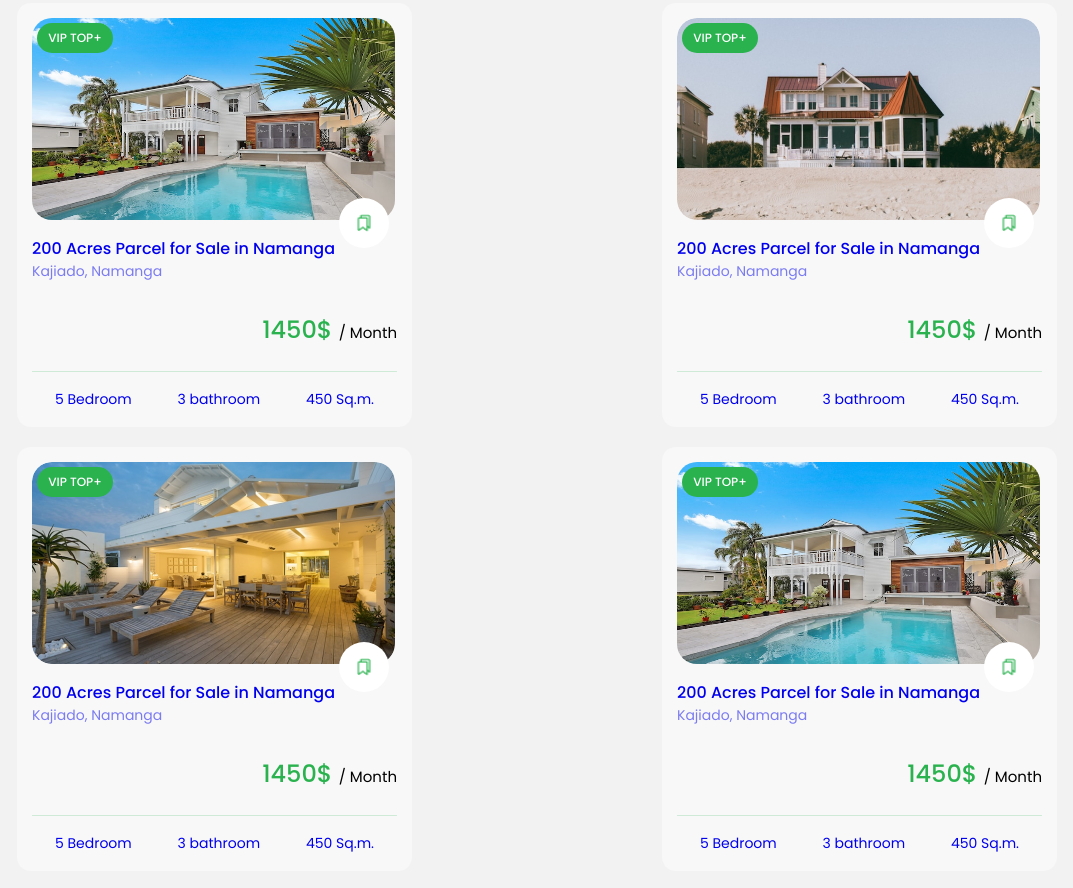
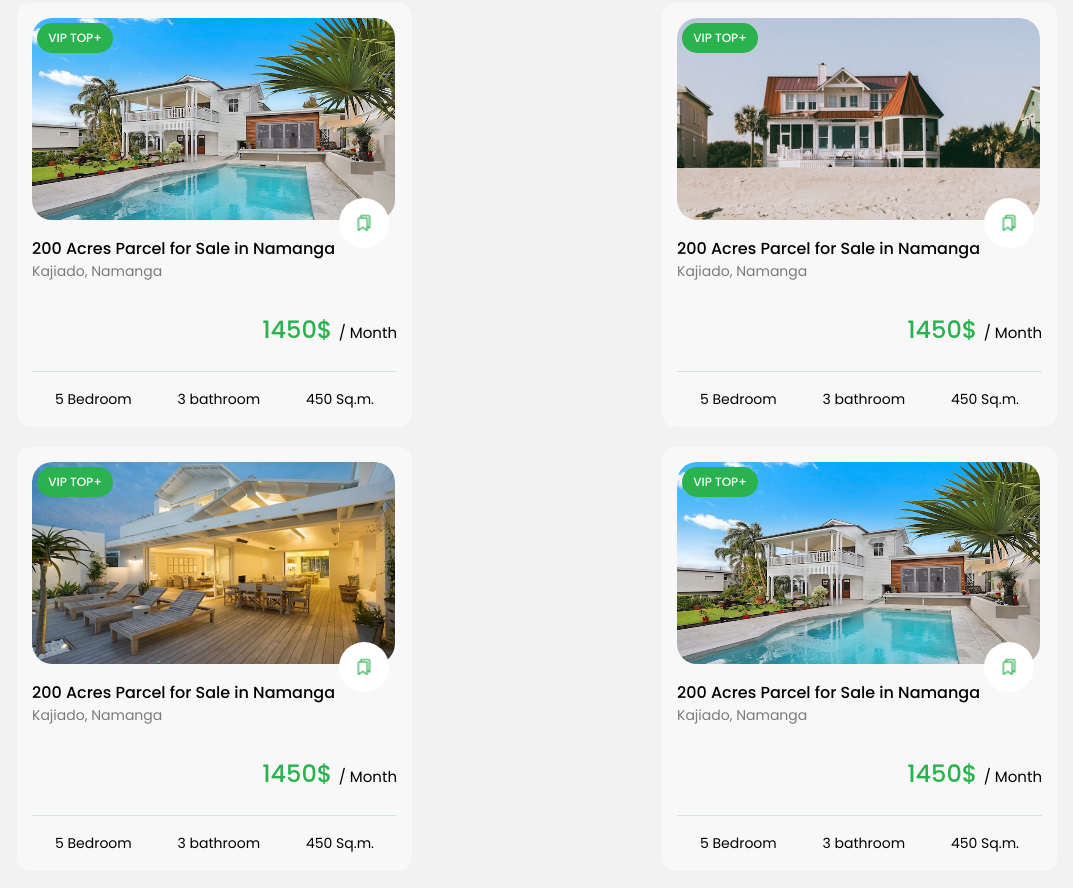
Before and after one commit to Gabasha/shualeduri, a plain HTML site: page index.html in a window 1280 px wide. Shown: the part 1693-2581 px from the top of the page, without its empty margins (103-1176 px from the left). Drawn offline with Linux system fonts and the light colour scheme.

```diff
--- a/assets/css/style.css
+++ b/assets/css/style.css
@@ -500,5 +500,10 @@
 }
 .fix{
     display: flex;
-
 }
+.desc h1{
+    color: black;
+}
+.section3-div h2, .section3-div h3{
+    color: black;
+}
```
